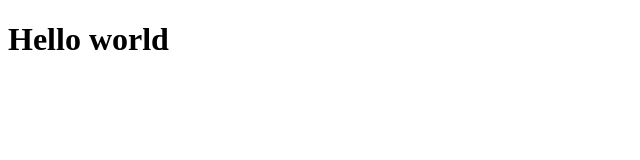
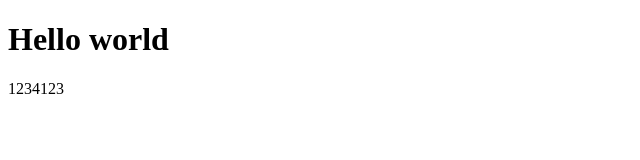
Before and after one commit to JasonYangBanana/gittut, a plain HTML site: page index.html in a window 1280 px wide. Shown: the full height of the page, 0-640 px from the left. Drawn offline with Linux system fonts and the light colour scheme.

Commit message:
test diff

```diff
--- a/index.html
+++ b/index.html
@@ -8,6 +8,6 @@
 </head>
 <body>
     <h1>Hello world</h1>
-    <P></P>
+    <P>1234123</P>
 </body>
 </html>
```
